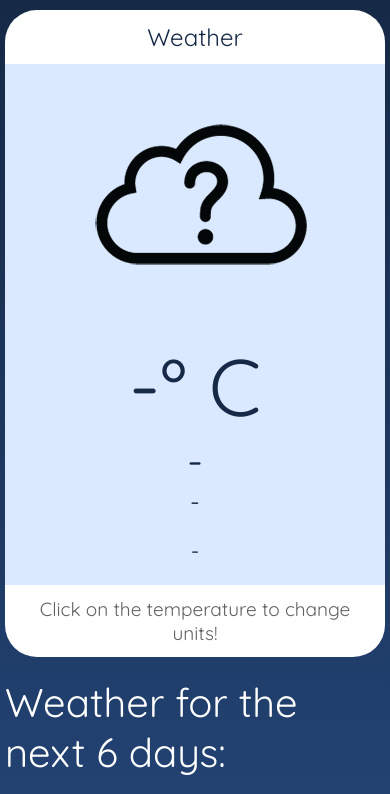
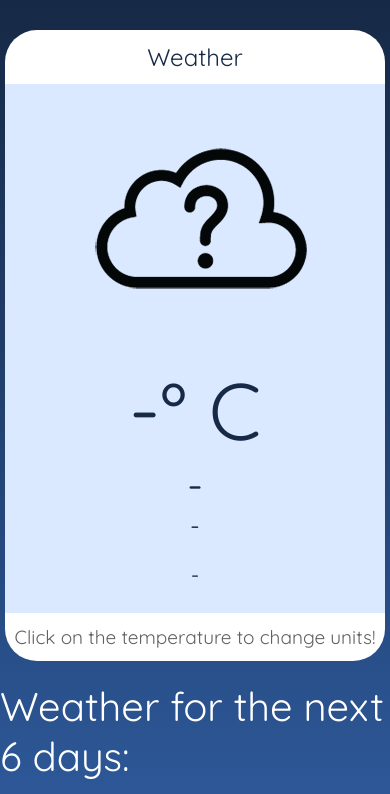
Before and after one commit to EddieBenzon/Weather-App, a plain HTML site: page index.html in a window 390 px wide. Shown: the top 794 px of the page. Drawn offline with Linux system fonts and the light colour scheme.

Commit message:
CSS changes

```diff
--- a/index.html
+++ b/index.html
@@ -13,7 +13,7 @@
     <title>Weather App</title>
   </head>
   <body>
-    <div class="page">
+    <div class="page-wrapper">
       <div class="right-wrapper">
         <span class="main-card">
           <div class="card-header">Weather</div>
--- a/style.css
+++ b/style.css
@@ -3,27 +3,26 @@
   padding: 0;
   box-sizing: border-box;
 }
-
 body {
   background: linear-gradient(rgb(22, 41, 70), rgb(46, 90, 156));
+  display: flex;
+  height: 100%;
+  margin: 0;
+  background-repeat: no-repeat;
+  background-attachment: fixed;
 }
 
-.page {
-  display: flex;
-  flex-direction: row;
-  align-items: center;
-  height: 100vh;
+.page-wrapper {
+  margin: 80px auto 0px auto;
 }
 
 .main-card {
-  margin: 0;
   background-color: white;
   border-radius: 2rem;
   width: auto;
   display: flex;
   flex-direction: column;
-  justify-content: space-between;
-  height: auto;
+  animation: fadeIn 1s;
 }
 
 .card-header {
@@ -46,8 +45,9 @@ body {
 .weather-info-container {
   display: flex;
   flex-direction: column;
+  padding: 4px 12px;
   align-items: center;
-  justify-content: space-between;
+  justify-content: center;
   background-color: rgb(218, 233, 255);
   height: 90%;
   font-family: "Quicksand", sans-serif;
@@ -81,6 +81,7 @@ body {
 .description {
   font-size: 40px;
   color: rgb(22, 41, 70);
+  justify-self: center;
 }
 
 .location {
@@ -104,7 +105,6 @@ body {
 }
 
 .input-wrapper {
-  /* border: 1px solid greenyellow; */
   margin-top: 50px;
   color: white;
   display: flex;
@@ -133,14 +133,12 @@ body {
 .right-wrapper {
   display: flex;
   flex-direction: row;
-  /* border: 1px solid rgb(255, 0, 0); */
   justify-content: space-between;
   margin: auto;
   font-family: "Quicksand", sans-serif;
 }
 
 .weather-grid-wrapper {
-  /* border: 1px solid rgb(238, 255, 0); */
   display: flex;
   margin-left: 30px;
   width: auto;
@@ -149,6 +147,7 @@ body {
   font-size: 40px;
   text-align: start;
   color: white;
+  animation: zipLeft 0.5s;
 }
 
 .weather-grid {
@@ -201,25 +200,22 @@ body {
     margin: auto;
     align-self: flex-start;
   }
-  .page {
-    height: auto;
-    padding: 0px;
-  }
 }
 
 /* SMART PHONE MEDIA QUERIES */
 
 @media screen and (max-width: 753px) {
+  .page-wrapper {
+    margin: 30px auto 30px auto;
+  }
+
   .right-wrapper {
     margin: 0;
     flex-direction: column;
     align-items: center;
     justify-content: center;
   }
-  .page {
-    height: auto;
-    padding: 10px 5px;
-  }
+
   .weather-grid-wrapper {
     margin: 20px 0 0 0;
     align-items: center;
@@ -234,3 +230,25 @@ body {
     margin-top: 20px;
   }
 }
+
+/* Animations */
+
+@keyframes fadeIn {
+  0% {
+    opacity: 0;
+  }
+  100% {
+    opacity: 1;
+  }
+}
+
+@keyframes zipLeft {
+  0% {
+    opacity: 0;
+    transform: translateX(150px);
+  }
+  100% {
+    opacity: 1;
+    transform: translateX(0px);
+  }
+}
```
